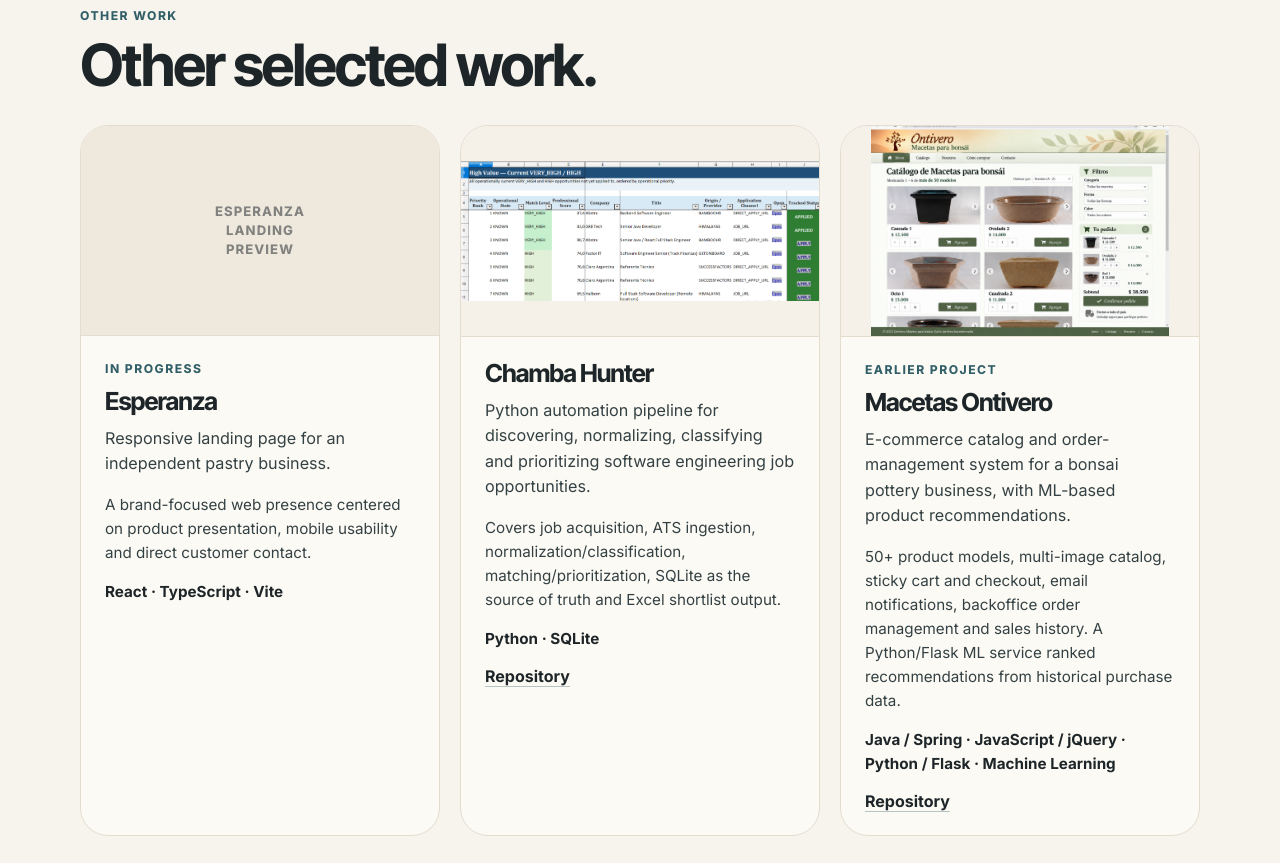
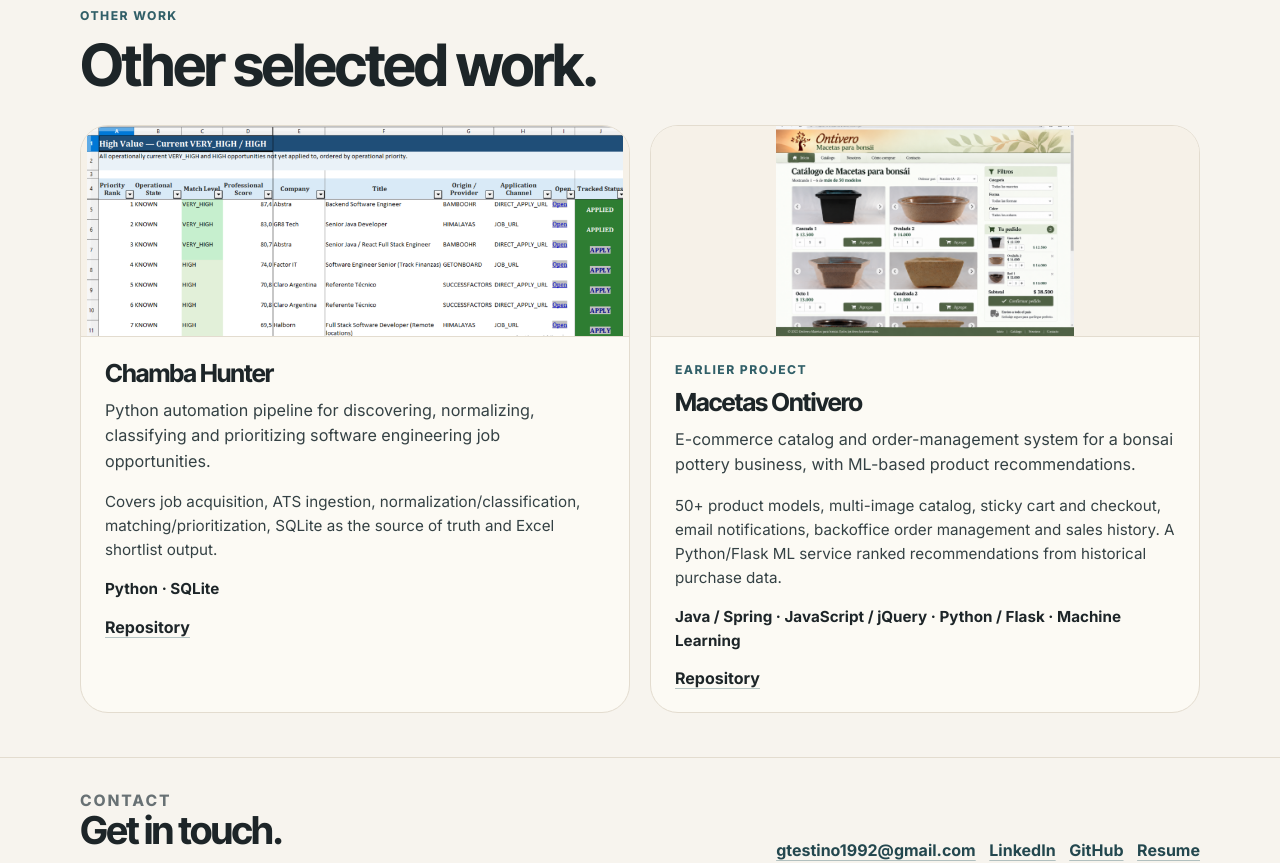
Before and after one commit to Gtestino92/gtestino92.github.io, a React (Vite) app: page / in a window 1280 px wide. Shown: the part 3840-4703 px from the top of the page. Built offline with nearby package versions, Linux system fonts and the light colour scheme.

Commit message:
fix deploy

```diff
--- a/src/data/projects.ts
+++ b/src/data/projects.ts
@@ -79,16 +79,6 @@ export const realsProject = {
 
 export const otherProjects = [
   {
-    name: "Esperanza",
-    eyebrow: "In progress",
-    description:
-      "Responsive landing page for an independent pastry business.",
-    details:
-      "A brand-focused web presence centered on product presentation, mobile usability and direct customer contact.",
-    stack: "React · TypeScript · Vite",
-    placeholder: "Esperanza landing preview",
-  },
-  {
     name: "Chamba Hunter",
     description:
       "Python automation pipeline for discovering, normalizing, classifying and prioritizing software engineering job opportunities.",
--- a/src/styles/global.css
+++ b/src/styles/global.css
@@ -852,7 +852,7 @@ ul {
 
 .other-work-grid {
   display: grid;
-  grid-template-columns: repeat(3, minmax(0, 1fr));
+  grid-template-columns: repeat(2, minmax(0, 1fr));
   gap: 1.25rem;
 }
 
@@ -872,7 +872,9 @@ ul {
   min-height: 210px;
   place-items: center;
   border-bottom: 1px solid var(--color-line);
-  background: #eee8dd;
+  background:
+    linear-gradient(120deg, rgba(49, 95, 104, 0.09), transparent),
+    #eee8dd;
   color: rgba(29, 37, 40, 0.52);
   text-align: center;
 }
```
